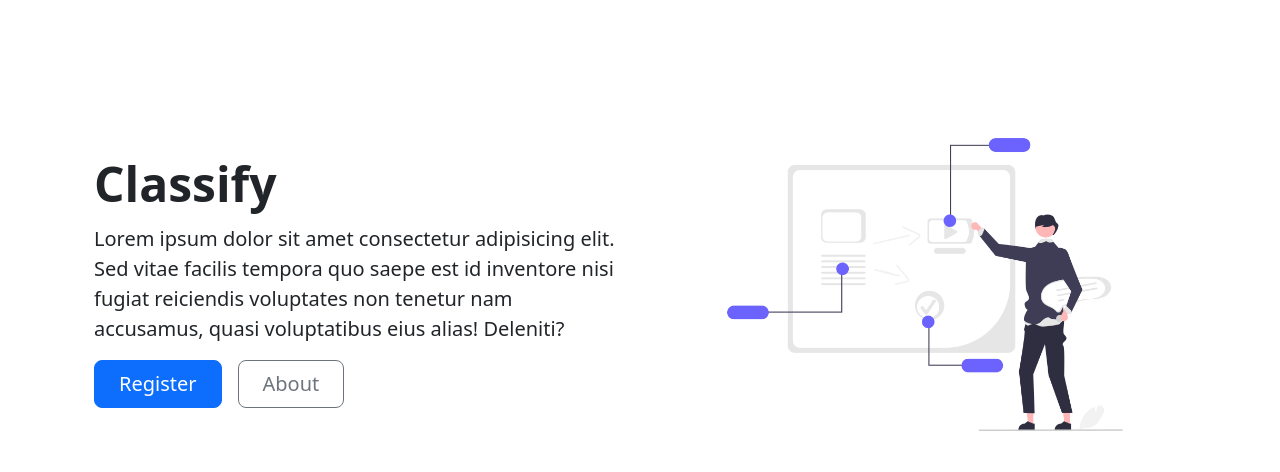
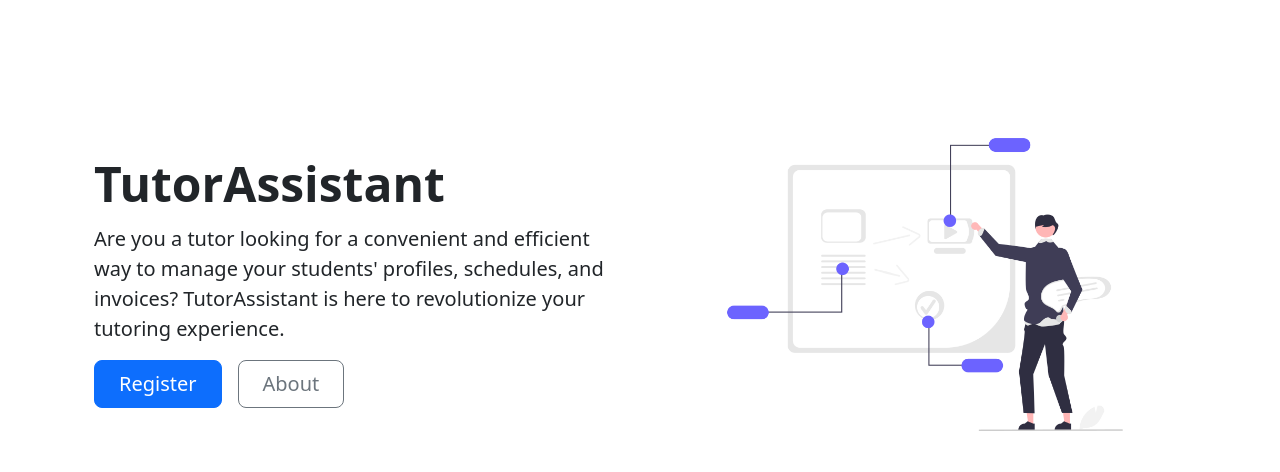
Before and after one commit to louiskwt/tutor_assistant, a Django app: page / in a window 1280 px wide. Shown: the part 56-528 px from the top of the page. Run offline with Django 4.2, Linux system fonts and the light colour scheme.

Commit message:
updated copy

```diff
--- a/templates/home.html
+++ b/templates/home.html
@@ -8,8 +8,8 @@
       <img src="{% static 'img/hero-img.png' %}" class="d-block mx-lg-auto img-fluid" alt="Bootstrap Themes" width="700" height="500" loading="lazy" />
     </div>
     <div class="col-lg-6">
-      <h1 class="display-5 fw-bold lh-1 mb-3">Classify</h1>
-      <p class="lead">Lorem ipsum dolor sit amet consectetur adipisicing elit. Sed vitae facilis tempora quo saepe est id inventore nisi fugiat reiciendis voluptates non tenetur nam accusamus, quasi voluptatibus eius alias! Deleniti?</p>
+      <h1 class="display-5 fw-bold lh-1 mb-3">TutorAssistant</h1>
+      <p class="lead">Are you a tutor looking for a convenient and efficient way to manage your students' profiles, schedules, and invoices? TutorAssistant is here to revolutionize your tutoring experience.</p>
       <div class="d-grid gap-2 d-md-flex justify-content-md-start">
         <button type="button" class="btn btn-primary btn-lg px-4 me-md-2">Register</button>
         <button type="button" class="btn btn-outline-secondary btn-lg px-4">About</button>
```
